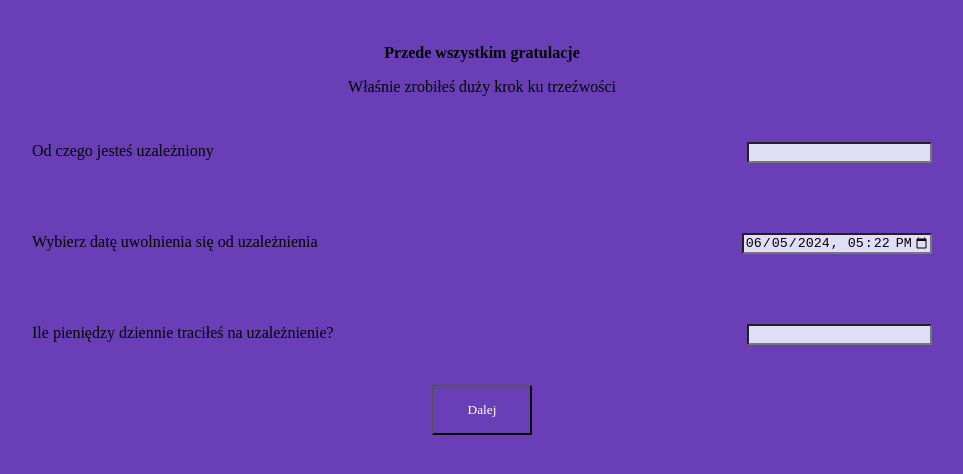
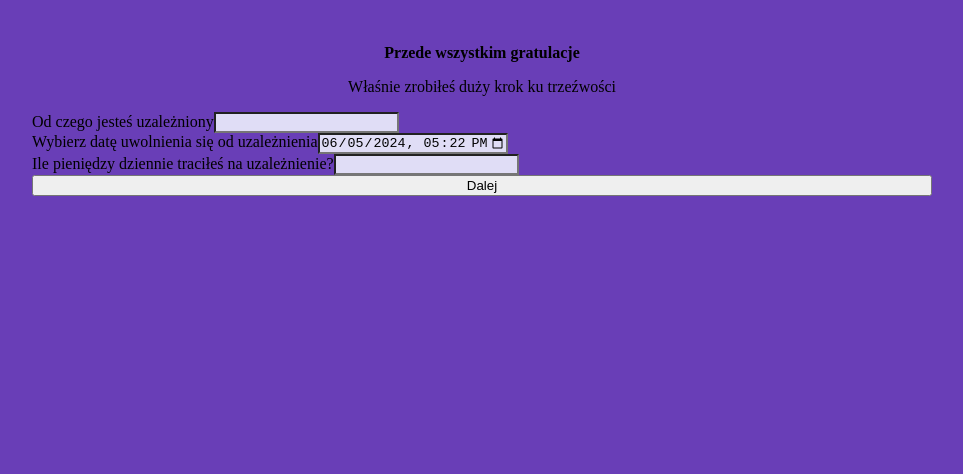
Before and after one commit to RadekPalka/react-i-am-sober, a React (Vite) app in the folder I am sober/: page / in a window 1280 px wide. Shown: the top 474 px of the page, without its empty margins (158-1121 px from the left). Built offline with nearby package versions, Linux system fonts and the light colour scheme.

Commit message:
create StyledDiv and StyledButton

```diff
--- a/I am sober/src/tsx/Form.tsx
+++ b/I am sober/src/tsx/Form.tsx
@@ -3,9 +3,6 @@ import styled from 'styled-components';
 import { AddictionInput } from './AddictionInput';
 import { DateInput } from './DateInput';
 import { DailyCostInput } from './DailyCostInput';
-
-
-
 
 const StyledForm = styled.form`
 	display: flex;
@@ -13,30 +10,10 @@ const StyledForm = styled.form`
 	justify-content: space-around;
 	width: 75%;
 	margin: 0 auto;
-	.input-container {
-		display: flex;
-		justify-content: space-between;
-		flex-wrap: wrap;
-		margin-bottom: 10px;
-		padding: 30px 0;
-	}
-	button {
-		display: block;
-		width: 100px;
-		height: 50px;
-		color: #fff;
-		margin: 0 auto;
-		background-color: #693eb7;
-		text-align: center;
-		font-family: 'LXGW WenKai TC', cursive;
-		transition: background-color 0.5s;
-		cursor: pointer;
-		&:hover {
-			background-color: #8b60d9;
-		}
-	}
 `;
 
+const StyledDiv = styled.div``;
+const StyledButton = styled.button``;
 export const Form: React.FC = () => {
 	const navigate = useNavigate();
 	const handleSubmit = (e: React.FormEvent<HTMLFormElement>) => {
@@ -45,16 +22,16 @@ export const Form: React.FC = () => {
 	};
 	return (
 		<StyledForm onSubmit={handleSubmit}>
-			<div className='input-container'>
+			<StyledDiv>
 				<AddictionInput />
-			</div>
-			<div className='input-container'>
+			</StyledDiv>
+			<StyledDiv>
 				<DateInput />
-			</div>
-			<div className='input-container'>
-				<DailyCostInput/>
-			</div>
-			<button type='submit'>Dalej</button>
+			</StyledDiv>
+			<StyledDiv>
+				<DailyCostInput />
+			</StyledDiv>
+			<StyledButton type='submit'>Dalej</StyledButton>
 		</StyledForm>
 	);
 };
```
